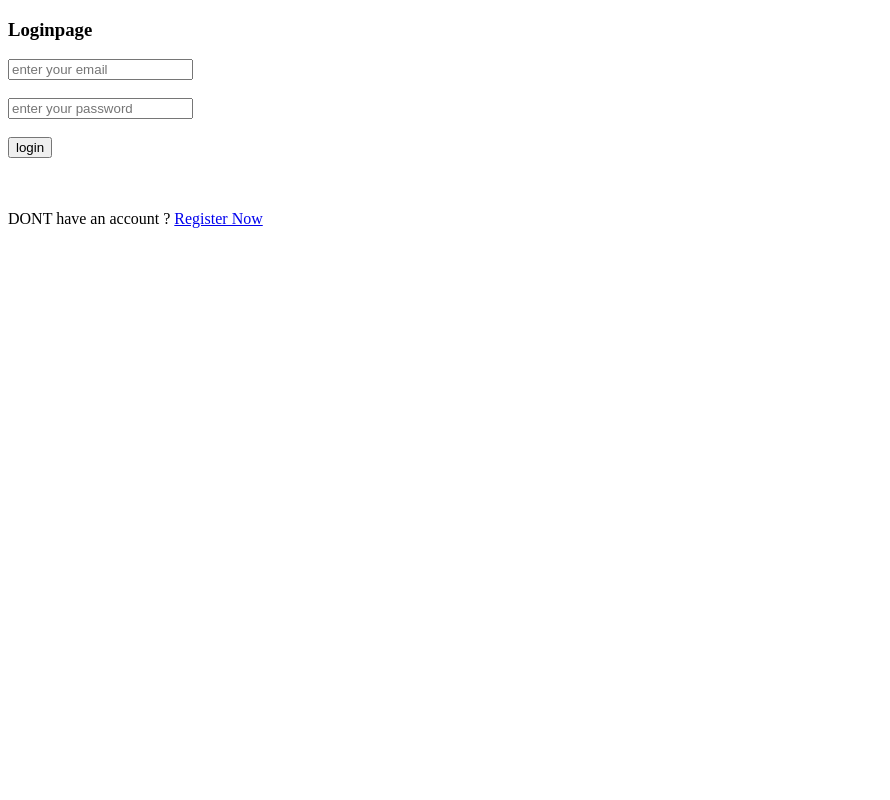
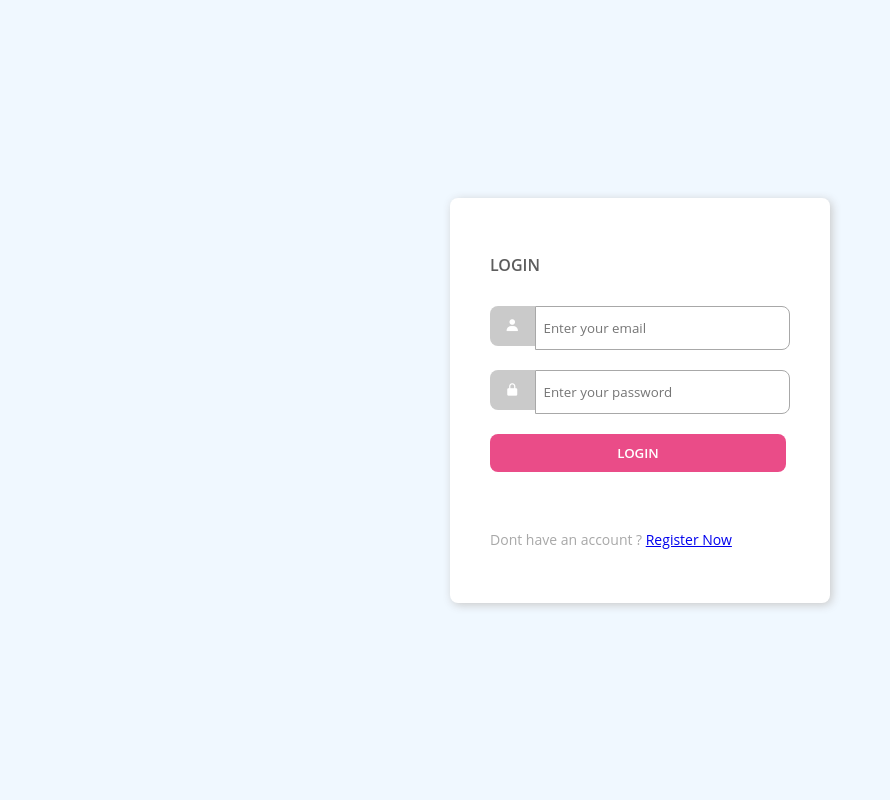
Before and after one commit to ddniel/CSRF_Project, a PHP site: page /login_form.php in a window 1280 px wide. Shown: the whole page, without its empty margins (0-890 px from the left). Run offline with PHP 8.4, Linux system fonts and the light colour scheme.

Commit message:
Agregado el diseno al login tambien

```diff
--- a/login_form.php
+++ b/login_form.php
@@ -27,10 +27,15 @@
         <meta charset="UTF-8">
         <meta name="viewport" content="width=device-width, initial-scale=1.0">
         <title>Document</title>
+        <link rel="stylesheet" type="text/css" href="./styles.css"/>
+        <link href='https://unpkg.com/boxicons@2.1.4/css/boxicons.min.css' rel='stylesheet'>
     </head>
     <body>
+
+    <main>
+        <div class="card">
             <form action="" method="post">
-        <h3>Loginpage</h3>
+                <h3>Login</h3>
                 <?php
                 if(isset($error)){
                     foreach($error as $error){
@@ -39,9 +44,17 @@
                 }
 
                 ?>
-         <input type="email" name="username" placeholder="enter your email" require><br><br>
-        <input type="password" name="password" placeholder="enter your password" require><br><br>
-        <input type="submit" value="login" name="submit"><br><br><br>
-        <p>DONT have an account ? <a href="register_form.php">Register  Now</a></p>
+                <div class="input-container">
+                    <div class='sq'><i class='bx bxs-user'></i></div><input class="input-field" type="email" name="username" placeholder="Enter your email" require><br><br>
+                </div>
+                <div class="input-container">
+                    <div class='sq'><i class='bx bxs-lock-alt'></i></div><input class="input-field" type="password" name="password" placeholder="Enter your password" require><br><br>
+                </div>
+                <input class="btn" type="submit" value="login" name="submit"><br><br><br>
+                <p class="small-txt">Dont have an account ? <a href="register_form.php">Register  Now</a></p>
+            </form>
+        </div>
+    </main>
+
     </body>
 </html>
```
Lines whose indentation alone changed are shown as unchanged.
